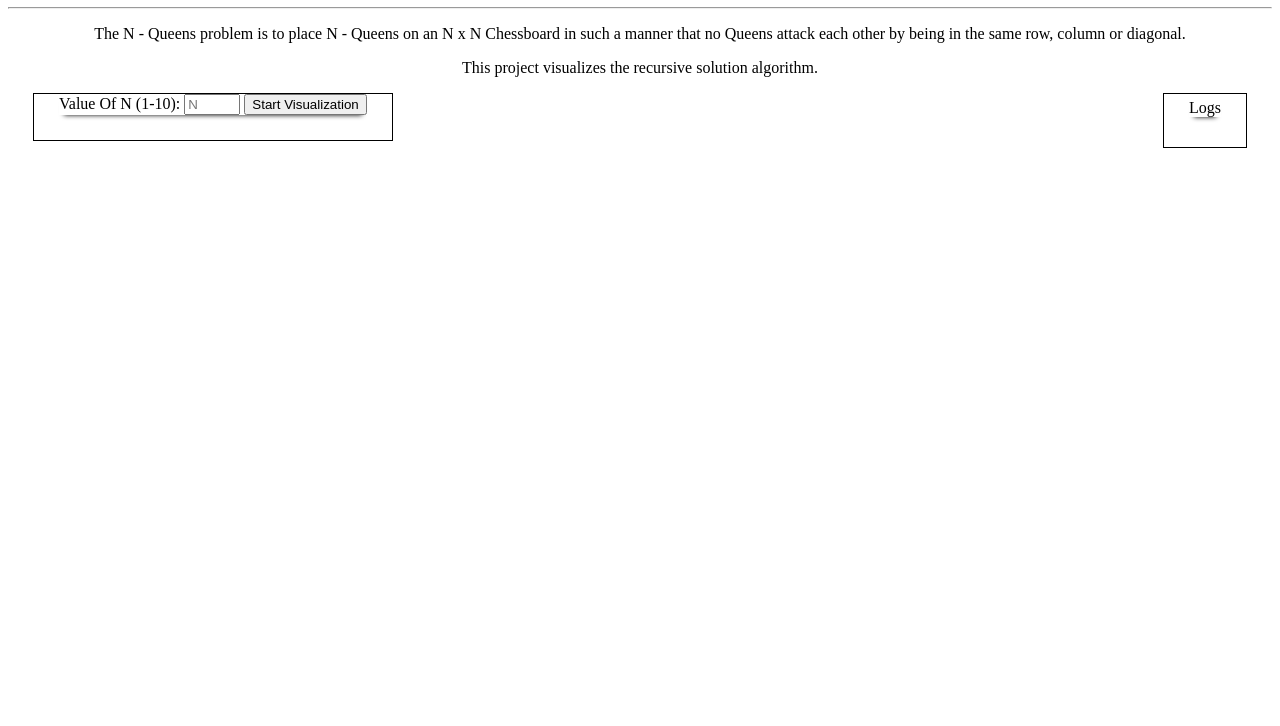
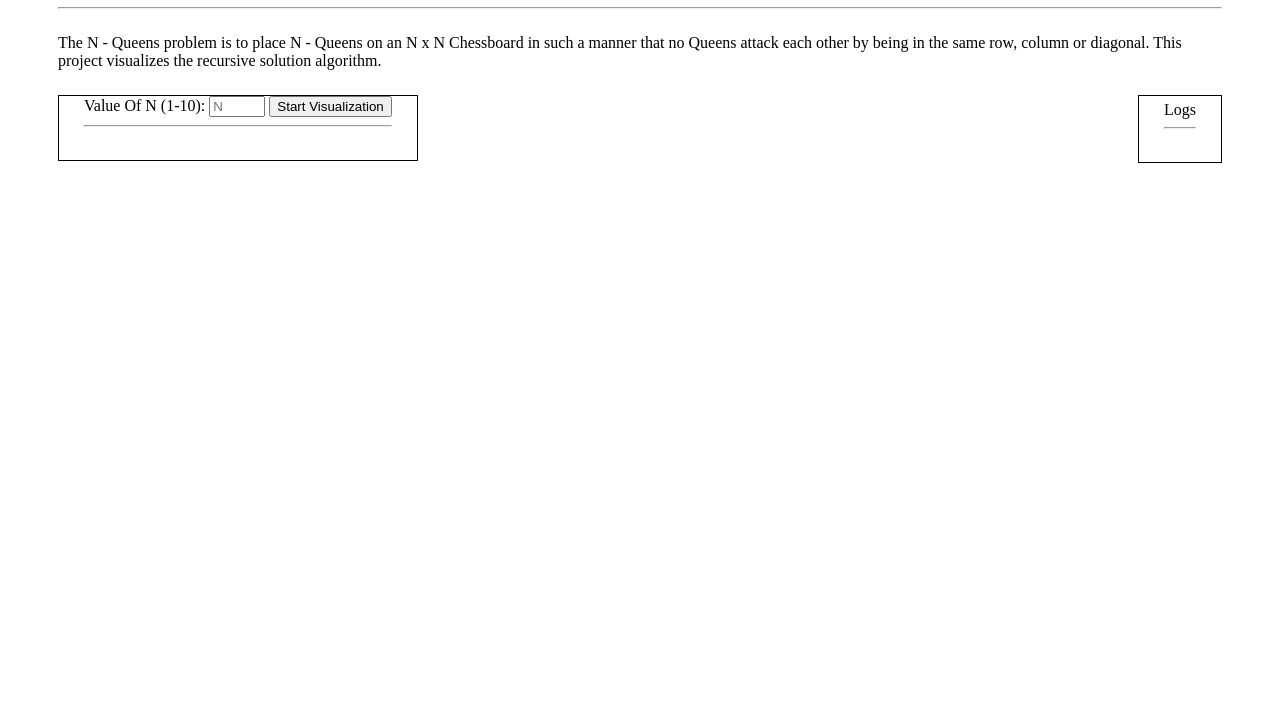
Before and after one commit to bhushan-srivastava/N-Queens-Visualizer, a plain HTML site: page index.html in a window 1280 px wide. Shown: the part 74-800 px from the top of the page. Drawn offline with Linux system fonts and the light colour scheme.

Commit message:
Add files via upload

```diff
--- a/css/style.css
+++ b/css/style.css
@@ -2,6 +2,12 @@ html
 {
   background-color: white;
   text-align: center;
+  margin: 0 25px 25px 25px;
+}
+
+#title-hr
+{
+  margin: 0 25px;
 }
 
 main
@@ -25,14 +31,20 @@ main>section
   padding: 0 25px 25px 25px;
 }
 
+#description-of-the-algorithm
+{
+  text-align: left;
+  margin: 25px;
+}
+
 #input-section
 {
   background-color: white;
   position: sticky;
   top: 0;
-  -webkit-box-shadow: 0px 5px 5px -5px black;
+/*  -webkit-box-shadow: 0px 5px 5px -5px black;
   -moz-box-shadow: 0px 5px 5px -5px black;
-  box-shadow: 0px 5px 5px -5px black;
+  box-shadow: 0px 5px 5px -5px black;*/
 }
 
 #n-queens-visualizer-section
@@ -111,9 +123,9 @@ p.green-background
   background-color: white;
   position: sticky;
   top: 0;
-  -webkit-box-shadow: 0px 5px 5px -5px black;
+/*  -webkit-box-shadow: 0px 5px 5px -5px black;
   -moz-box-shadow: 0px 5px 5px -5px black;
-  box-shadow: 0px 5px 5px -5px black;
+  box-shadow: 0px 5px 5px -5px black;*/
 }
 
 @media (max-width: 1180px) {
--- a/index.html
+++ b/index.html
@@ -55,17 +55,15 @@
             N-Queens Visualizer &#9813;
         </h1>
 
-        <!-- horizontal rule -->
-        <hr>
+        <!-- horizontal line below the title of the page -->
+        <hr id="title-hr">
 
         <!-- description of the page -->
-        <div>
+        <div id="description-of-the-algorithm">
             <p>
                 The N - Queens problem is to place N - Queens on an N x N Chessboard in such a manner that no Queens
-                attack each other by being in the same row, column or diagonal.
-            </p>
-            <p>
-                This project visualizes the recursive solution algorithm.
+                attack each other by being in the same row, column or diagonal. This project visualizes the recursive
+                solution algorithm.
             </p>
         </div>
     </header>
@@ -84,6 +82,8 @@
 
                 <!-- Start Visualization Button-->
                 <button id="start-visualization">Start Visualization</button>
+
+                <hr>
             </section>
 
             <!-- N-Queens Visualizer section -->
@@ -95,6 +95,8 @@
         <section id="log-section">
             <p>
                 Logs
+
+                <hr>
             </p>
         </section>
 
--- a/js/App.js
+++ b/js/App.js
@@ -84,7 +84,12 @@ function resetLogSection() {
 
     const pTag = document.createElement("p"); // create a new <p> tag
     pTag.innerHTML = "Logs"; // <p>Logs</p>
-    logSection.appendChild(pTag); // add the <p>Logs</p> to the Log Section
+
+    const hrTag = document.createElement("hr"); // create a new <hr> tag
+
+    pTag.appendChild(hrTag); // <p>Logs <hr></p>
+
+    logSection.appendChild(pTag); // add the <p>Logs <hr></p> to the Log Section
 }
 
 // create a delay using promise
```
